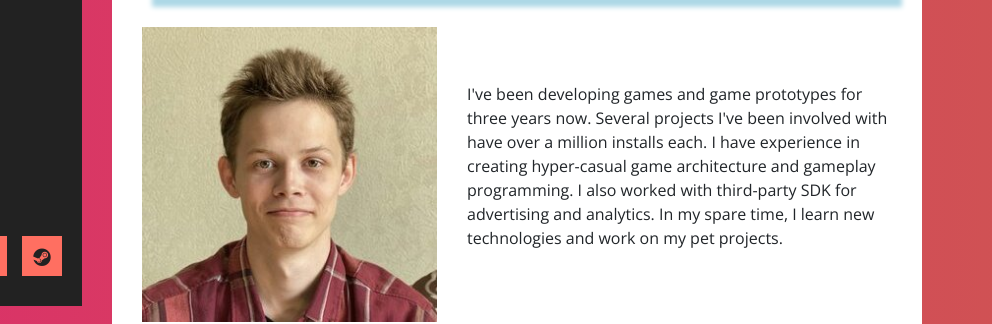
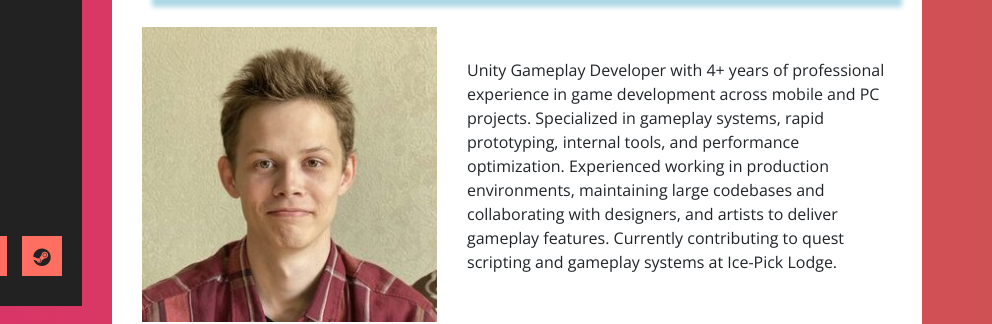
Before and after one commit to overhealer/overhealer.github.io, a plain HTML site: page index.html in a window 1280 px wide. Shown: the part 494-818 px from the top of the page, 288-1280 px from the left. Drawn offline with nearby package versions, Linux system fonts and the light colour scheme.

Commit message:
update about me text

```diff
--- a/index.html
+++ b/index.html
@@ -103,9 +103,10 @@
                             </div>
                             <div class="col-md-6 col-lg-7">
                                 <p>
-                                    I've been developing games and game prototypes for three years now. Several projects I've been involved with have over a million installs each.
-									I have experience in creating hyper-casual game architecture and gameplay programming. I also worked with third-party SDK for advertising and analytics.
-									In my spare time, I learn new technologies and work on my pet projects.
+                                    Unity Gameplay Developer with 4+ years of professional experience in game development across mobile and PC projects.
+									Specialized in gameplay systems, rapid prototyping, internal tools, and performance optimization.
+									Experienced working in production environments, maintaining large codebases and collaborating with designers, and artists to deliver gameplay features.
+									Currently contributing to quest scripting and gameplay systems at Ice-Pick Lodge.
                                 </p>
                             </div>
                         </div>
```
